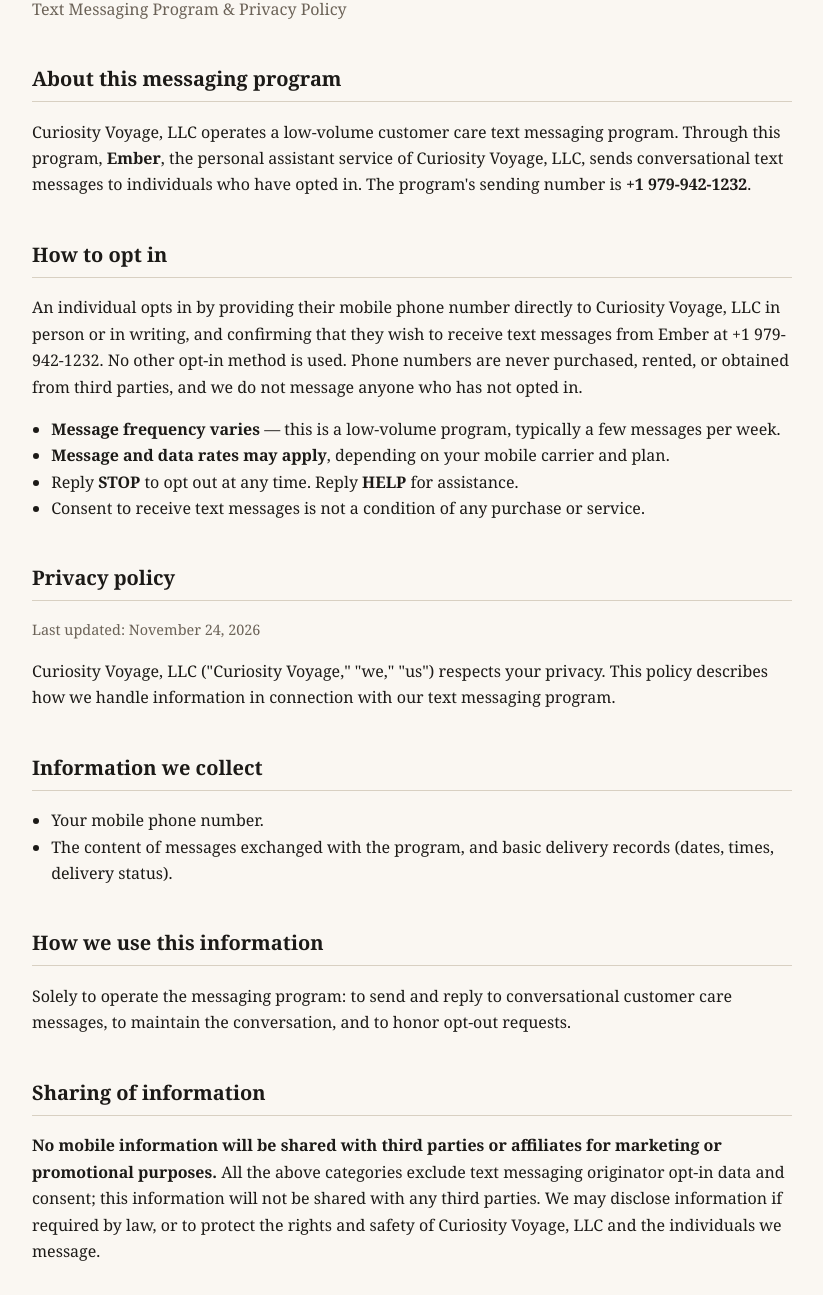
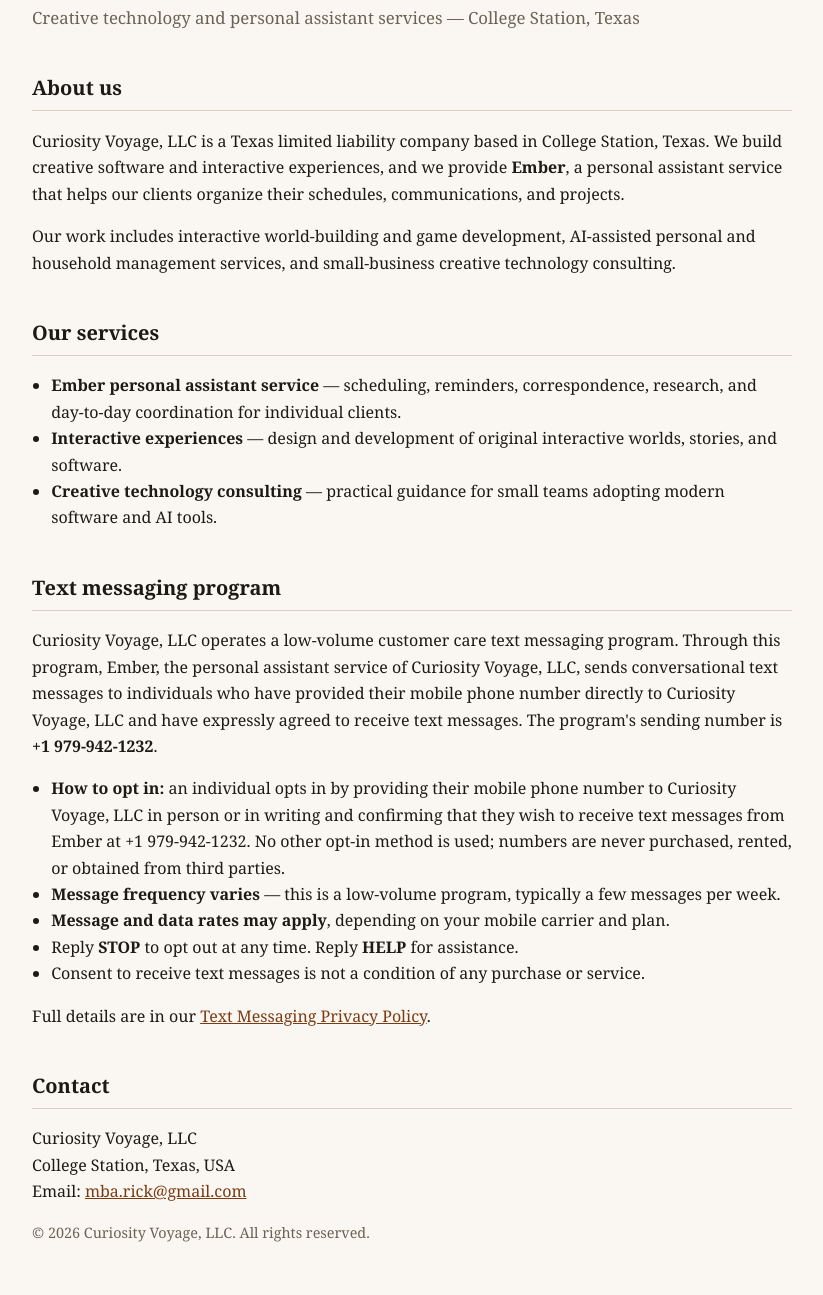
Before and after one commit to RPMorganomous/curiosity-voyage, a plain HTML site: page index.html in a window 1280 px wide. Shown: the part 129-1424 px from the top of the page, without its empty margins (228-1051 px from the left). Drawn offline with Linux system fonts and the light colour scheme.

Commit message:
Full company site: homepage with business identity and SMS program, privacy policy page, custom domain CNAME

```diff
--- a/index.html
+++ b/index.html
@@ -3,55 +3,51 @@
 <head>
 <meta charset="utf-8">
 <meta name="viewport" content="width=device-width, initial-scale=1">
-<title>Curiosity Voyage, LLC — Text Messaging Program &amp; Privacy Policy</title>
+<title>Curiosity Voyage, LLC — Creative Technology &amp; Personal Assistant Services</title>
 <style>
   body { font-family: Georgia, 'Times New Roman', serif; margin: 0; color: #1c1a17; background: #faf7f2; }
   main { max-width: 760px; margin: 0 auto; padding: 48px 24px 80px; line-height: 1.65; }
-h1 { font-size: 1.9rem; margin-bottom: 0.2em; }
+  h1 { font-size: 2.1rem; margin-bottom: 0.2em; }
   h2 { font-size: 1.25rem; margin-top: 2em; border-bottom: 1px solid #d8d0c2; padding-bottom: 0.3em; }
-.sub { color: #6b6257; margin-top: 0; }
+  .sub { color: #6b6257; margin-top: 0; font-size: 1.05rem; }
   ul { padding-left: 1.2em; }
   .fine { color: #6b6257; font-size: 0.9rem; }
+  a { color: #7a3b12; }
 </style>
 </head>
 <body>
 <main>
   <h1>Curiosity Voyage, LLC</h1>
-<p class="sub">Text Messaging Program &amp; Privacy Policy</p>
-<h2>About this messaging program</h2>
-<p>Curiosity Voyage, LLC operates a low-volume customer care text messaging program. Through this program, <strong>Ember</strong>, the personal assistant service of Curiosity Voyage, LLC, sends conversational text messages to individuals who have opted in. The program's sending number is <strong>+1 979-942-1232</strong>.</p>
-<h2>How to opt in</h2>
-<p>An individual opts in by providing their mobile phone number directly to Curiosity Voyage, LLC in person or in writing, and confirming that they wish to receive text messages from Ember at +1 979-942-1232. No other opt-in method is used. Phone numbers are never purchased, rented, or obtained from third parties, and we do not message anyone who has not opted in.</p>
+  <p class="sub">Creative technology and personal assistant services — College Station, Texas</p>
+
+  <h2>About us</h2>
+  <p>Curiosity Voyage, LLC is a Texas limited liability company based in College Station, Texas. We build creative software and interactive experiences, and we provide <strong>Ember</strong>, a personal assistant service that helps our clients organize their schedules, communications, and projects.</p>
+  <p>Our work includes interactive world-building and game development, AI-assisted personal and household management services, and small-business creative technology consulting.</p>
+
+  <h2>Our services</h2>
   <ul>
+    <li><strong>Ember personal assistant service</strong> — scheduling, reminders, correspondence, research, and day-to-day coordination for individual clients.</li>
+    <li><strong>Interactive experiences</strong> — design and development of original interactive worlds, stories, and software.</li>
+    <li><strong>Creative technology consulting</strong> — practical guidance for small teams adopting modern software and AI tools.</li>
+  </ul>
+
+  <h2>Text messaging program</h2>
+  <p>Curiosity Voyage, LLC operates a low-volume customer care text messaging program. Through this program, Ember, the personal assistant service of Curiosity Voyage, LLC, sends conversational text messages to individuals who have provided their mobile phone number directly to Curiosity Voyage, LLC and have expressly agreed to receive text messages. The program's sending number is <strong>+1 979-942-1232</strong>.</p>
+  <ul>
+    <li><strong>How to opt in:</strong> an individual opts in by providing their mobile phone number to Curiosity Voyage, LLC in person or in writing and confirming that they wish to receive text messages from Ember at +1 979-942-1232. No other opt-in method is used; numbers are never purchased, rented, or obtained from third parties.</li>
     <li><strong>Message frequency varies</strong> — this is a low-volume program, typically a few messages per week.</li>
     <li><strong>Message and data rates may apply</strong>, depending on your mobile carrier and plan.</li>
     <li>Reply <strong>STOP</strong> to opt out at any time. Reply <strong>HELP</strong> for assistance.</li>
     <li>Consent to receive text messages is not a condition of any purchase or service.</li>
   </ul>
-<h2>Privacy policy</h2>
-<p class="fine">Last updated: November 24, 2026</p>
-<p>Curiosity Voyage, LLC ("Curiosity Voyage," "we," "us") respects your privacy. This policy describes how we handle information in connection with our text messaging program.</p>
-<h2>Information we collect</h2>
-<ul>
-<li>Your mobile phone number.</li>
-<li>The content of messages exchanged with the program, and basic delivery records (dates, times, delivery status).</li>
-</ul>
-<h2>How we use this information</h2>
-<p>Solely to operate the messaging program: to send and reply to conversational customer care messages, to maintain the conversation, and to honor opt-out requests.</p>
-<h2>Sharing of information</h2>
-<p><strong>No mobile information will be shared with third parties or affiliates for marketing or promotional purposes.</strong> All the above categories exclude text messaging originator opt-in data and consent; this information will not be shared with any third parties. We may disclose information if required by law, or to protect the rights and safety of Curiosity Voyage, LLC and the individuals we message.</p>
-<h2>Opting out and getting help</h2>
-<ul>
-<li>Reply <strong>STOP</strong> at any time to stop receiving messages. You will receive one confirmation message, and no further messages will be sent.</li>
-<li>Reply <strong>HELP</strong> for assistance, or contact us at the address below.</li>
-<li>Wireless carriers are not liable for delayed or undelivered messages.</li>
-</ul>
-<h2>Data retention</h2>
-<p>We retain message records only as long as needed to operate the program and meet legal obligations, after which they are deleted or anonymized.</p>
+  <p>Full details are in our <a href="privacy.html">Text Messaging Privacy Policy</a>.</p>
+
   <h2>Contact</h2>
   <p>Curiosity Voyage, LLC<br>
   College Station, Texas, USA<br>
-Email: mba.rick@gmail.com</p>
+  Email: <a href="mailto:mba.rick@gmail.com">mba.rick@gmail.com</a></p>
+
+  <p class="fine">© 2026 Curiosity Voyage, LLC. All rights reserved.</p>
 </main>
 </body>
 </html>
```
Also changed, not shown: privacy.html (added, +66 -0 lines), 1 other file. Lines whose indentation alone changed are shown as unchanged.
